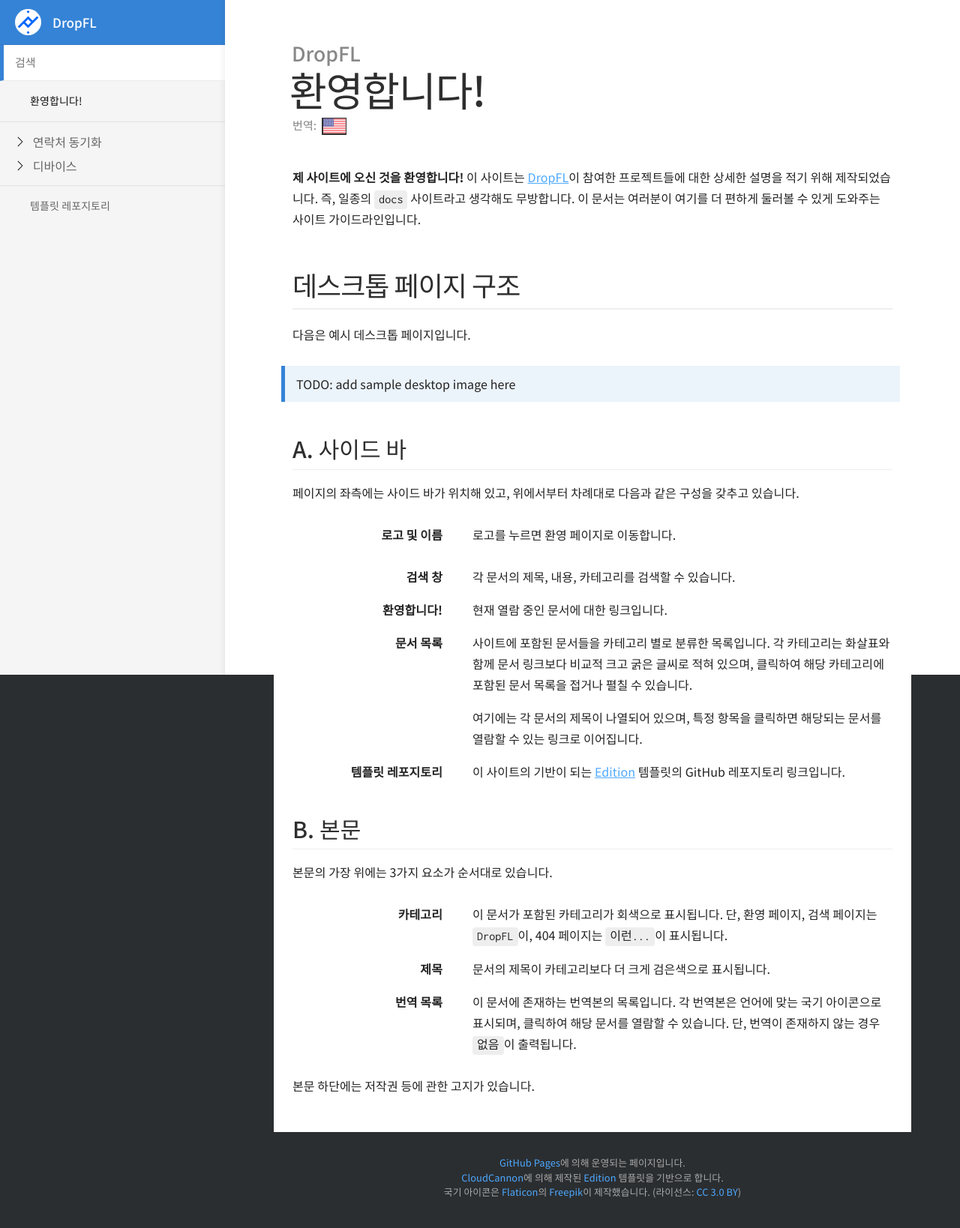
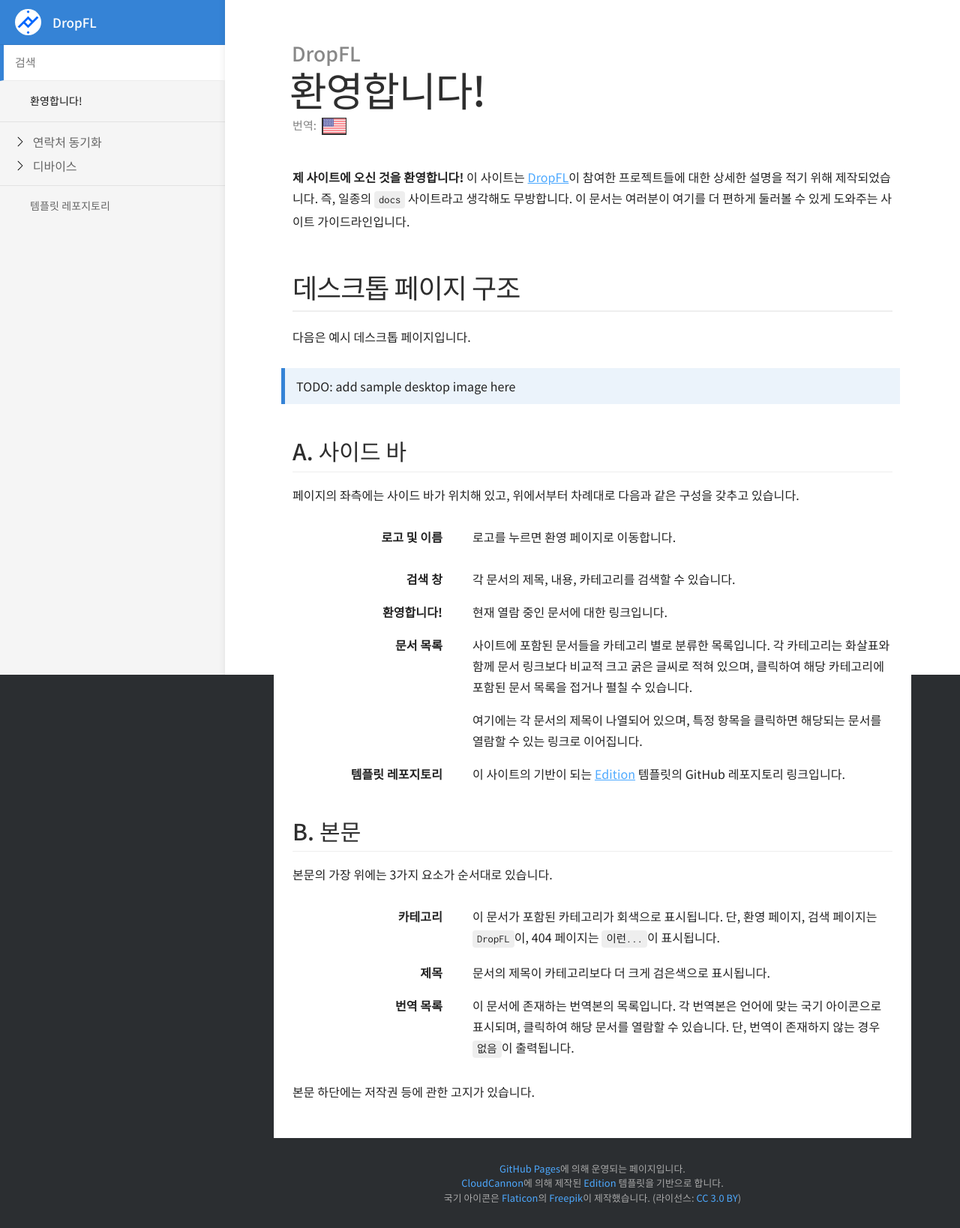
Before and after one commit to DropFL/docs, a Jekyll site: the page built from _docs/ko/index-ko.md, in a window 1280 px wide. Shown: the whole page at 75% size. Built offline with Jekyll 4.4.1, drawn with Linux system fonts in a browser that asks for light colours.

Commit message:
codes get smaller and vertically aligned

```diff
--- a/_sass/_code.scss
+++ b/_sass/_code.scss
@@ -1,7 +1,7 @@
 pre, code, tt {
 	white-space: pre-wrap;
 	border-radius: 4px;
-	line-height: 1.4;
+	font-size: 0.9em;
 	background-color: #EEE;
 }
 
```
